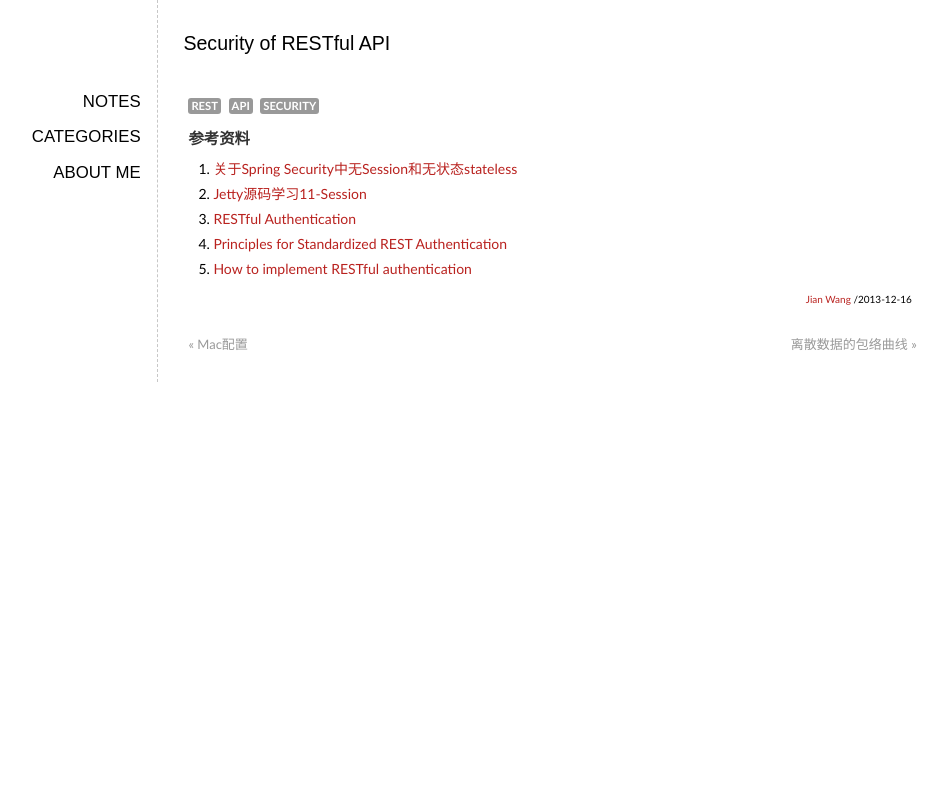
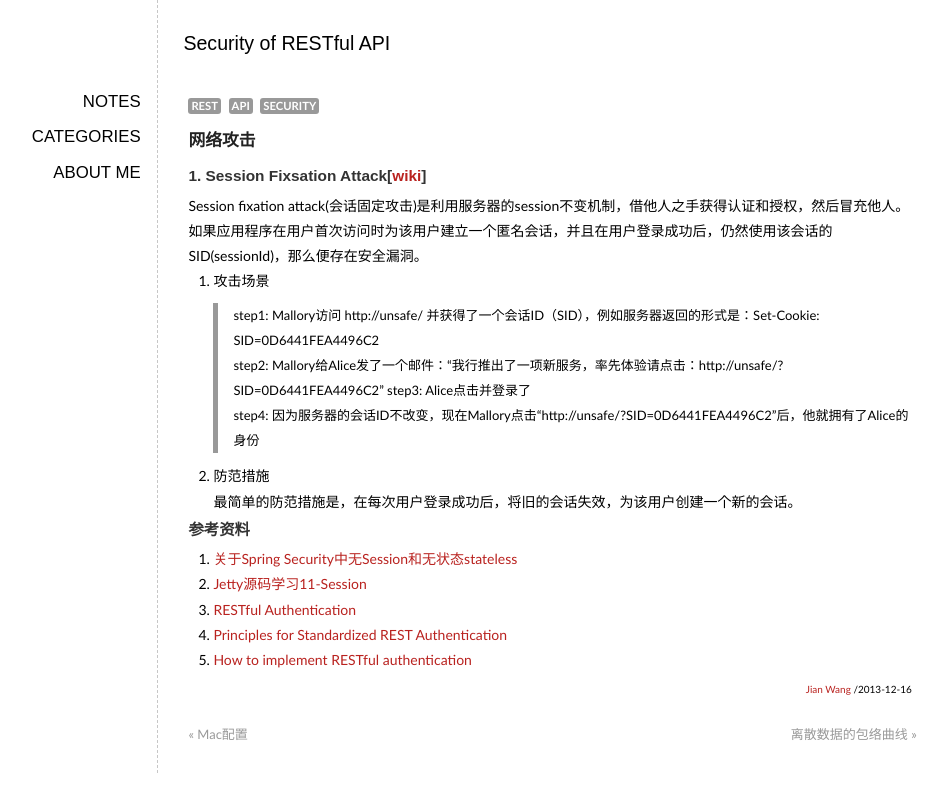
Before and after one commit to elan2wang/note, a Jekyll site: the page built from _posts/2013-12-16-security-of-restful-api.md, in a window 1280 px wide. Shown: the top 812 px of the page, without its empty margins (153-1100 px from the left). Built offline with Jekyll 4.4.1, drawn with Linux system fonts in a browser that asks for light colours; Markdown is read by kramdown in place of the engine named in the settings; comment, search, counter and statistics services are not loaded.

Commit message:
edit a post

```diff
--- a/_posts/2013-12-16-security-of-restful-api.md
+++ b/_posts/2013-12-16-security-of-restful-api.md
@@ -4,6 +4,16 @@ title: Security of RESTful API
 tags: REST API Security
 categories: REST
 ---
+###网络攻击
+####1. Session Fixsation Attack[[wiki](http://en.wikipedia.org/wiki/Session_fixation)]
+Session fixation attack(会话固定攻击)是利用服务器的session不变机制，借他人之手获得认证和授权，然后冒充他人。如果应用程序在用户首次访问时为该用户建立一个匿名会话，并且在用户登录成功后，仍然使用该会话的SID(sessionId)，那么便存在安全漏洞。
+1. 攻击场景
+>step1: Mallory访问 http://unsafe/ 并获得了一个会话ID（SID），例如服务器返回的形式是：Set-Cookie: SID=0D6441FEA4496C2
+>step2: Mallory给Alice发了一个邮件：“我行推出了一项新服务，率先体验请点击：http://unsafe/?SID=0D6441FEA4496C2”
+>step3: Alice点击并登录了
+>step4: 因为服务器的会话ID不改变，现在Mallory点击“http://unsafe/?SID=0D6441FEA4496C2”后，他就拥有了Alice的身份
+2. 防范措施
+最简单的防范措施是，在每次用户登录成功后，将旧的会话失效，为该用户创建一个新的会话。
 
 
 ####参考资料
```
